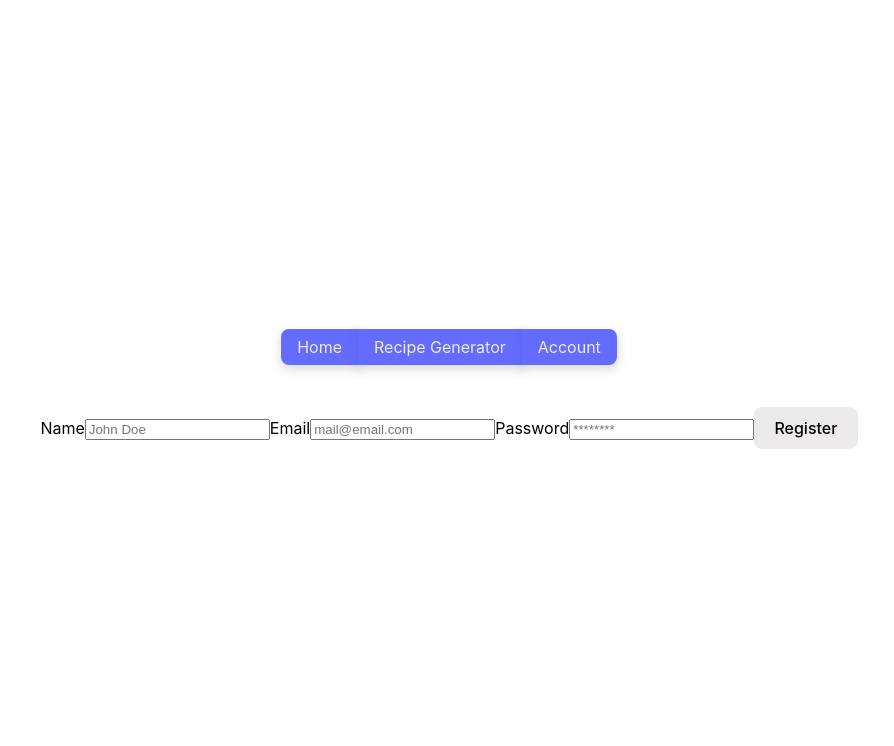
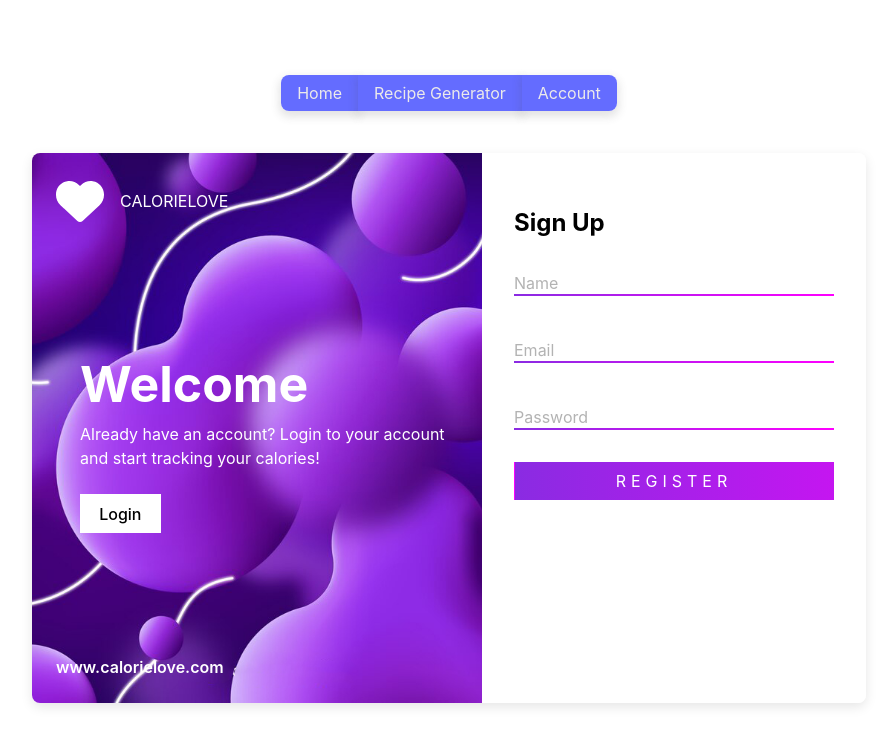
Before and after one commit to xPapashi/cardio-app, a React (Vite) app in the folder client/: page /Register in a window 1280 px wide. Shown: the top 746 px of the page, without its empty margins (191-1085 px from the left). Built offline with nearby package versions, Linux system fonts and the light colour scheme; no server answers.

Commit message:
Modify Register page css

```diff
--- a/client/src/pages/LoginPage.css
+++ b/client/src/pages/LoginPage.css
@@ -84,6 +84,10 @@ body {
   border-radius: 0;
   background-color: #fff;
   transition: 0.25s ease;
+}
+
+.center .registerButton button:active {
+  outline: none;
 }
 
 .center .registerButton button:hover {
--- /dev/null
+++ b/client/src/pages/RegisterPage.css
@@ -0,0 +1,200 @@
+@keyframes gradient {
+    0% {
+      background-position: 0% 50%;
+    }
+    50% {
+      background-position: 100% 50%;
+    }
+    100% {
+      background-position: 0% 50%;
+    }
+  }
+
+  body {
+    display: flex;
+    justify-content: center;
+    align-items: center;
+    height: 100vh;
+    margin: 0;
+  }
+
+  .registerContent {
+    display: flex;
+    justify-content: center;
+    height: 550px;
+    box-shadow: rgba(0, 0, 0, 0.1) 0px 4px 12px;
+    border-radius: 8px;
+  }
+
+  .registerLeft {
+    display: flex;
+    flex-direction: column;
+    gap: 1rem;
+    background: url("/registerBg.jpg");
+    background-size: cover;
+    background-position: center;
+    min-width: 450px;
+    border-radius: 8px 0 0 8px;
+  }
+
+  .registerLeft .logo {
+    display: flex;
+    justify-content: left;
+    align-items: center;
+    margin-left: 1.5rem;
+    margin-top: 1.5rem;
+    font-size: 3rem;
+    gap: 1rem;
+    color: #fff;
+  }
+
+  .registerLeft .logo h1 {
+    font-weight: 400;
+  }
+
+  .registerLeft .center {
+    flex: 1;
+    display: flex;
+    flex-direction: column;
+    justify-content: center;
+    align-items: baseline;
+    color: #fff;
+    padding-left: 3rem;
+  }
+
+  .center .titleWelcome {
+    font-size: 50px;
+    font-weight: 700;
+  }
+
+  .center .textParagraph {
+    display: flex;
+    flex-direction: column;
+    align-items: flex-start;
+    margin-bottom: 1.5rem;
+  }
+
+  .center .textParagraph p {
+    margin: 0;
+    padding: 0;
+  }
+
+  .center .loginButton button {
+    border: none;
+    border-radius: 0;
+    background-color: #fff;
+    transition: 0.25s ease;
+  }
+
+  .center .loginButton button:active {
+    outline: none;
+  }
+
+  .center .loginButton button:hover {
+    transform: translateY(-2px);
+    opacity: 90%;
+  }
+
+
+  .registerLeft .link {
+    text-align: left;
+    margin-left: 1.5rem;
+    padding-bottom: 1.5rem;
+    font-weight: 600;
+    color: #fff;
+  }
+
+  .registerRight {
+    display: flex;
+    flex-direction: column;
+    text-align: left;
+    min-width: 320px;
+    border-radius: 0 8px 8px 0;
+    background-color: white;
+    padding: 2rem;
+  }
+
+  .registerRight form {
+    display: flex;
+    flex-direction: column;
+  }
+
+  .registerInput {
+    display: flex;
+    flex-direction: column;
+    margin-bottom: 2rem;
+    position: relative;
+    margin-top: 1rem;
+  }
+
+  .registerInput::after {
+    content: "";
+    display: block;
+    width: 100%;
+    height: 2px;
+    background: linear-gradient(90deg, #8a2be2 0%, #ff00ff 100%);
+  }
+
+  .registerInput input {
+    border: none;
+    outline: none;
+  }
+
+  .registerInput label {
+    color: #b3b3b3;
+    position: absolute;
+    top: 30%;
+    transform: translateY(-50%);
+    pointer-events: none;
+    transition: 0.35s;
+  }
+
+  .registerInput input:focus ~ label,
+  .registerInput input:valid ~ label{
+    top: -50%;
+  }
+
+
+  .rememberPass {
+    display: flex;
+    justify-content: space-between;
+    align-items: center;
+    margin-bottom: 3rem;
+    margin-top: -1.5rem;
+  }
+
+  .rememberPass a {
+      color: #b3b3b3;
+      text-decoration: none;
+  }
+
+  .registerSubmit {
+    display: flex;
+    flex-direction: column;
+  }
+
+  .registerSubmit button {
+    padding: 0.5rem;
+    border-radius: 0;
+    outline: none;
+    background: linear-gradient(90deg, #8a2be2 0%, #ff00ff 100%);
+    color: white;
+    cursor: pointer;
+    letter-spacing: 5px;
+    font-weight: 400;
+    position: relative;
+    background-size: 200% 200%;
+    transition: all 0.35s ease;
+  }
+
+  .registerSubmit button:hover {
+    animation: gradient 3s ease infinite;
+  }
+
+  .registerSubmit button:active {
+    outline: none;
+  }
+
+  .registerSubmit button:focus {
+    outline: none;
+  }
--- a/client/src/pages/RegisterPage.jsx
+++ b/client/src/pages/RegisterPage.jsx
@@ -2,7 +2,10 @@ import React, { useState, useEffect } from "react";
 import axios from "axios";
 import { useNavigate } from "react-router-dom";
 import { toast } from "react-hot-toast";
-import {checkLoggedIn} from "../components/auth/auth";
+import { checkLoggedIn } from "../components/auth/auth";
+import { FontAwesomeIcon } from "@fortawesome/react-fontawesome";
+import { faHeart } from "@fortawesome/free-solid-svg-icons";
+import "./RegisterPage.css";
 
 function RegisterPage() {
   const navigate = useNavigate();
@@ -35,31 +38,61 @@ function RegisterPage() {
   };
 
   return (
-    <div className="">
+    <div className="registerContent">
+      <div className="registerLeft">
+        <div className="logo">
+          <FontAwesomeIcon icon={faHeart} />
+          <h1>CALORIELOVE</h1>
+        </div>
+        <div className="center">
+          <div className="titleWelcome">Welcome</div>
+          <div className="textParagraph">
+            <p>Already have an account? Login to your account</p>
+            <p>and start tracking your calories!</p>
+          </div>
+          <div className="loginButton">
+            <button type="button" onClick={() => navigate("/login")}>
+              Login
+            </button>
+          </div>
+        </div>
+        <div className="link">www.calorielove.com</div>
+      </div>
+      <div className="registerRight">
+        <h2>Sign Up</h2>
         <form onSubmit={handleSubmit}>
-        <label htmlFor="Name">Name</label>
+          <div className="registerInput">
             <input
               type="text"
-          placeholder="John Doe"
               value={userData.name}
+              required
               onChange={(e) => setUserData({ ...userData, name: e.target.value })}
             />
-        <label htmlFor="Email">Email</label>
+            <label htmlFor="Name">Name</label>
+          </div>
+          <div className="registerInput">
             <input
               type="email"
-          placeholder="mail@email.com"
               value={userData.email}
+              required
               onChange={(e) => setUserData({ ...userData, email: e.target.value })}
             />
-        <label htmlFor="Password">Password</label>
+            <label htmlFor="Email">Email</label>
+          </div>
+          <div className="registerInput">
             <input
               type="password"
-          placeholder="********"
               value={userData.password}
+              required
               onChange={(e) => setUserData({ ...userData, password: e.target.value })}
             />
-        <button type="submit">Register</button>
+            <label htmlFor="Password">Password</label>
+          </div>
+          <div className="registerSubmit">
+            <button type="submit">REGISTER</button>
+          </div>
         </form>
+      </div>
     </div>
   );
 }
```
Also changed, not shown: client/public/registerBg.jpg (added). Lines whose indentation alone changed are shown as unchanged.
